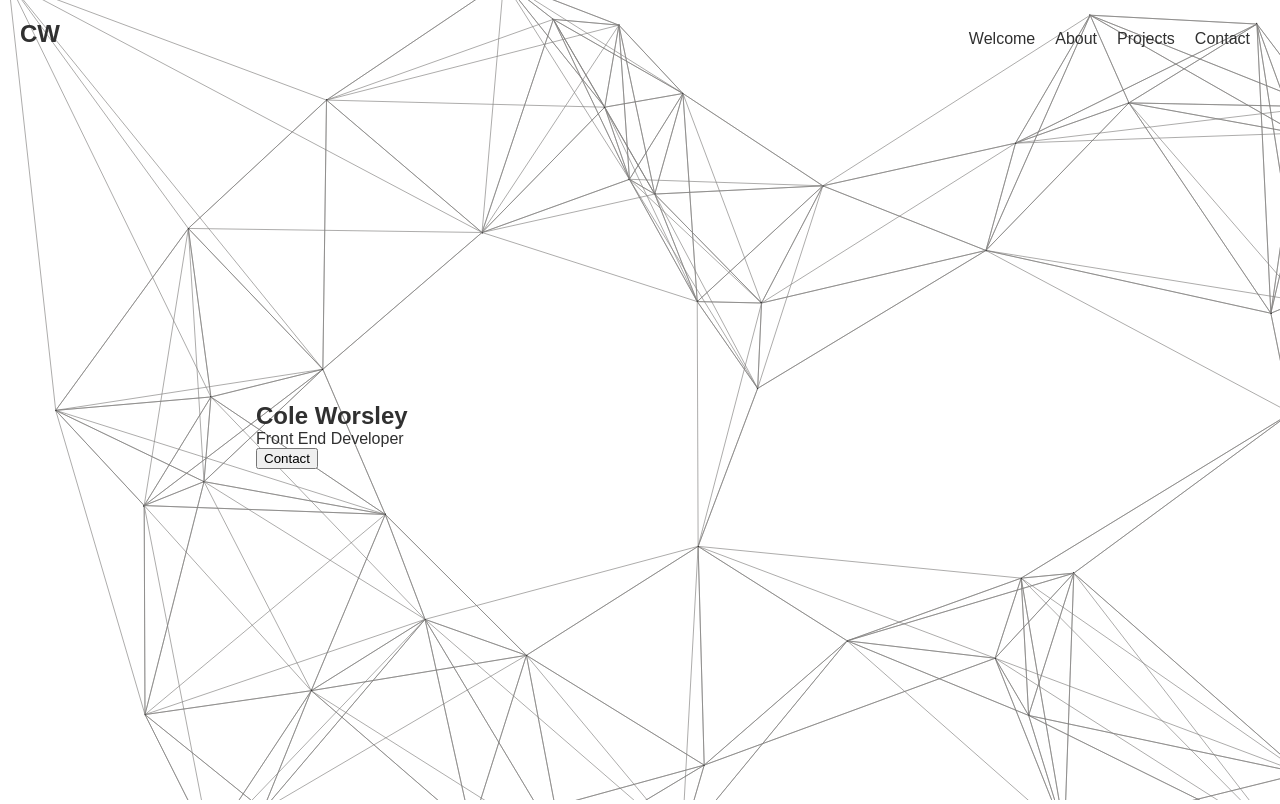
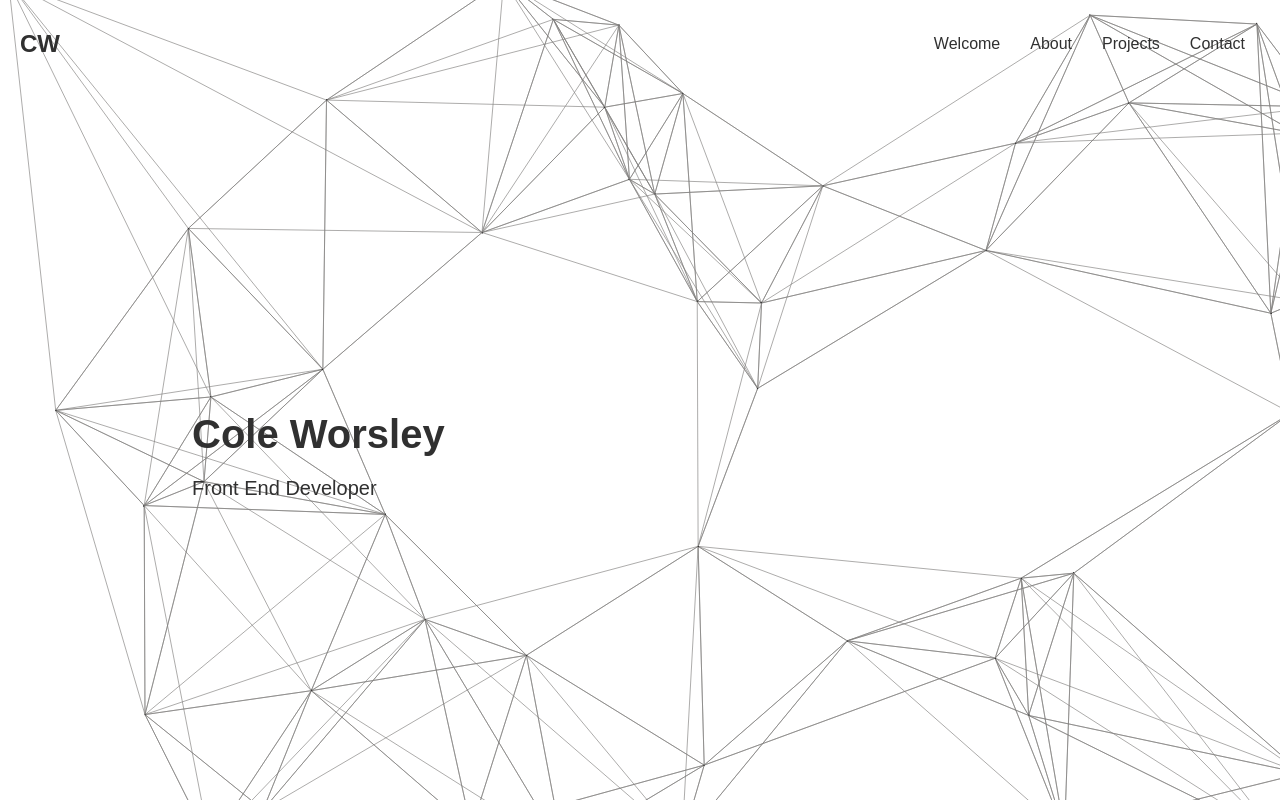
Before and after one commit to coleworsley/personal-site, a React (Create React App) app: page / in a window 1280 px wide. Built offline with nearby package versions, Linux system fonts and the light colour scheme.

Commit message:
format nav bar

```diff
--- a/src/components/Home/Home.js
+++ b/src/components/Home/Home.js
@@ -3,9 +3,8 @@ import React from 'react';
 export const Home = () => {
   return (
     <section className='home'>
-      <h1 className='welcome title'>Cole Worsley</h1>
-      <p className='welcome subtitle'>Front End Developer</p>
-      <button className='welcome contact-button'>Contact</button>
+      <h1 className='home-title'>Cole Worsley</h1>
+      <p className='home-subtitle'>Front End Developer</p>
     </section>
   )
 }
--- a/src/index.css
+++ b/src/index.css
@@ -22,12 +22,19 @@ ul {
   position: relative;
 }
 
-/*Components*/
+/*
+=============================
+-------- Components ---------
+=============================
+*/
+
+/*Navigation*/
 
 .nav-bar {
   position: absolute;
   display: flex;
   justify-content: space-between;
+  align-items: center;
   width: 100%;
   background: none;
 }
@@ -43,14 +50,40 @@ ul {
 }
 
 .nav-link {
-  padding: 10px;
+  margin: 10px;
+  padding: 5px;
+  cursor: pointer;
+  border-radius: 5px;
 }
+
+.nav-link:hover {
+  background-color: darkgrey;
+}
+
+/*Home*/
 
 .home {
   position: absolute;
-  left: 20%;
+  left: 15%;
   top: 50%;
 }
+
+.home * {
+  padding: 10px 0;
+}
+
+.home-title {
+  font-size: 40px;
+}
+
+.home-subtitle {
+  font-size: 20px;
+}
+
+
+
+
+
 
 .about-section {
   position: absolute;
```
